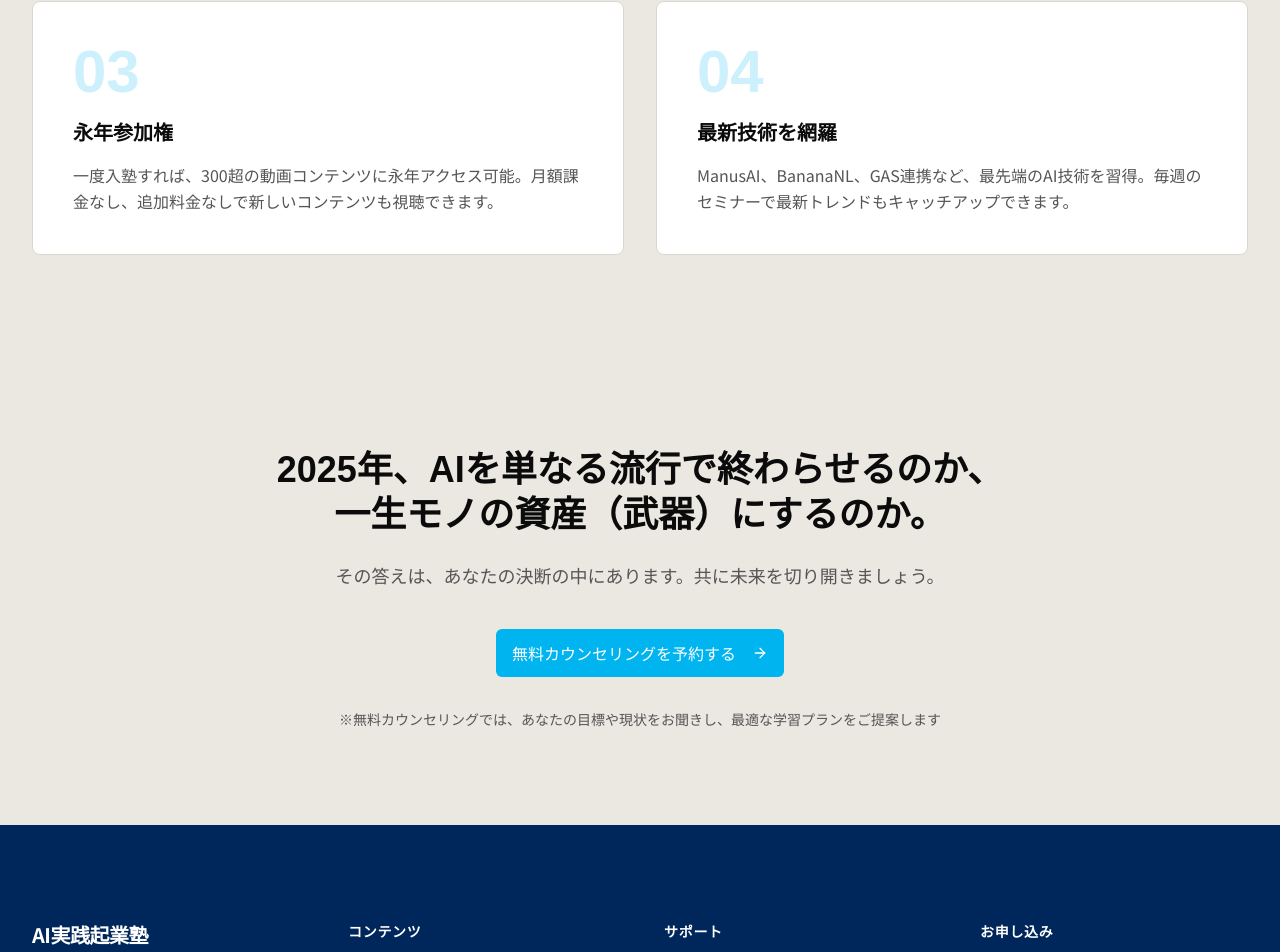
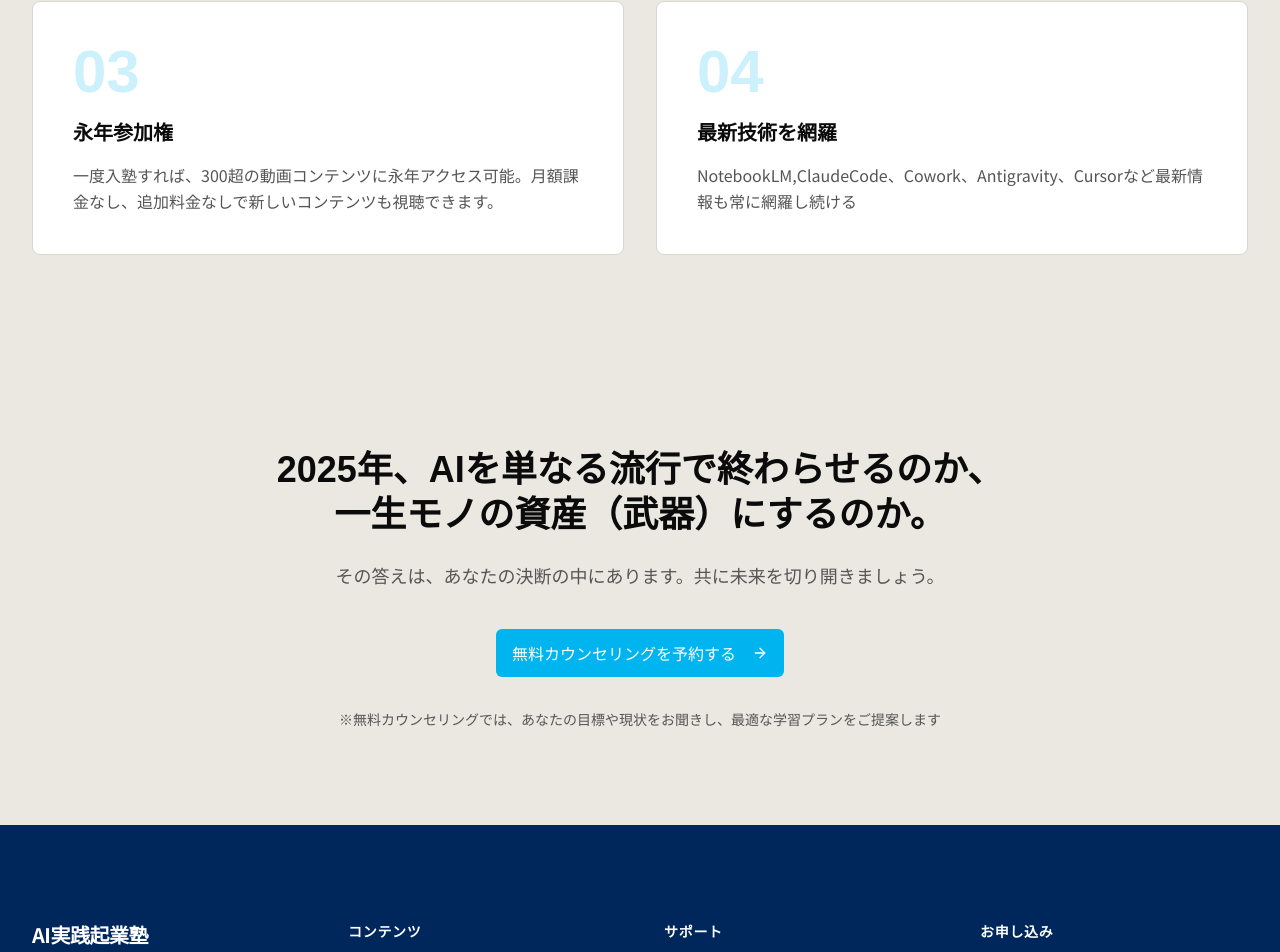
Before and after one commit to KANIKANIMAN1234/AI-jissenn-HP, a Next.js app in the folder 05_app/: page /features in a window 1280 px wide. Shown: the part 1898-2850 px from the top of the page. Built offline with nearby package versions, Linux system fonts and the light colour scheme.

Commit message:
特徴04の説明文を最新ツールに更新
Made-with: Cursor

```diff
--- a/05_app/app/features/page.tsx
+++ b/05_app/app/features/page.tsx
@@ -46,7 +46,7 @@ const features = [
   {
     number: "04",
     title: "最新技術を網羅",
-    description: "ManusAI、BananaNL、GAS連携など、最先端のAI技術を習得。毎週のセミナーで最新トレンドもキャッチアップできます。",
+    description: "NotebookLM,ClaudeCode、Cowork、Antigravity、Cursorなど最新情報も常に網羅し続ける",
   },
 ]
 
```
